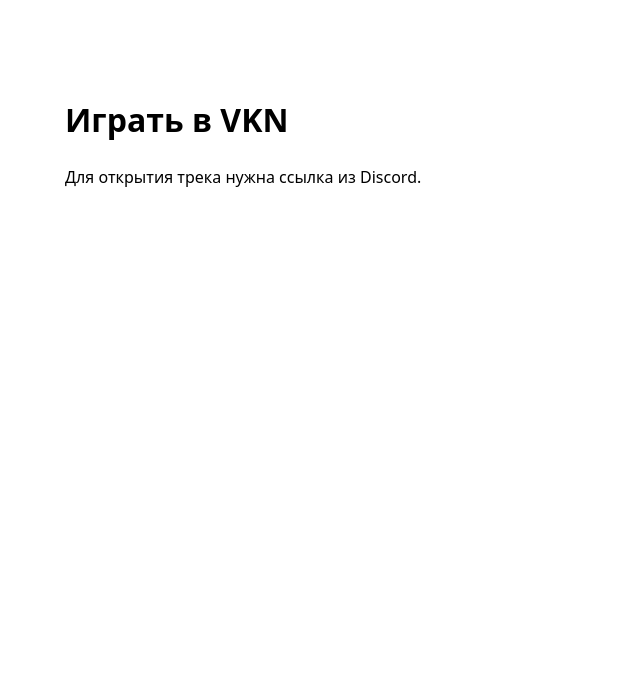
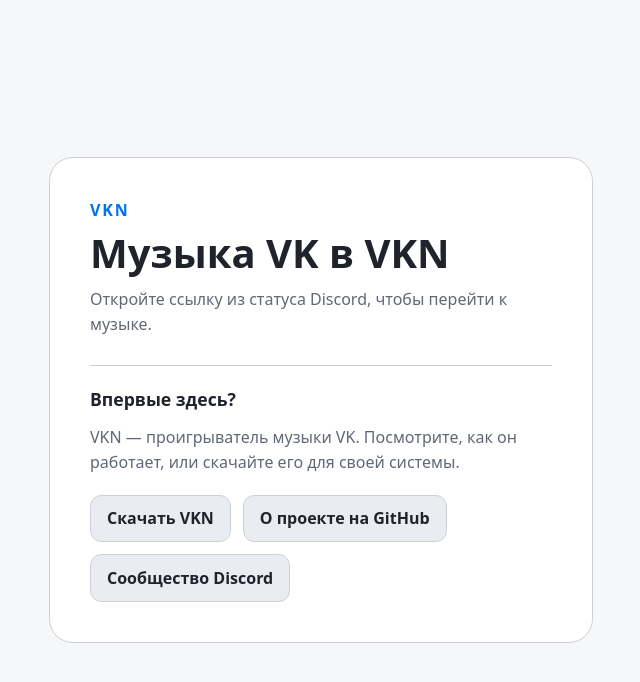
Before and after one commit to gr4shin/vkn, a plain HTML site: page play/index.html in a window 1280 px wide. Shown: the whole page, without its empty margins (319-959 px from the left). Drawn offline with Linux system fonts and the light colour scheme.

Commit message:
Обновить страницу перехода из Discord
Co-Authored-By: Codex <noreply@openai.com>

```diff
--- a/play/index.html
+++ b/play/index.html
@@ -3,28 +3,104 @@
 <meta charset="utf-8">
 <meta name="viewport" content="width=device-width, initial-scale=1">
 <meta name="referrer" content="no-referrer">
-<title>Играть в VKN</title>
+<title>Открыть музыку · VKN</title>
 <style>
-    :root { color-scheme: light dark; font: 1rem/1.5 system-ui, sans-serif; }
-    body { max-width: 32rem; margin: 12vh auto; padding: 0 1.25rem; }
+    :root {
+        color-scheme: light dark;
+        font: 1rem/1.55 system-ui, sans-serif;
+        --background: light-dark(#f6f7f9, #111318);
+        --surface: light-dark(#ffffff, #191c22);
+        --text: light-dark(#20232b, #e4e6eb);
+        --muted: light-dark(#616875, #b0b3b8);
+        --line: light-dark(#ced0d4, #3a3b3c);
+        --accent: #0077ff;
+        --accent-ink: light-dark(#0071f2, #1281ff);
+        --button-background: light-dark(#e9ecf1, #272b34);
+    }
+    * { box-sizing: border-box; }
+    [hidden] { display: none !important; }
+    body {
+        display: grid;
+        grid-template-columns: minmax(0, 1fr);
+        place-items: center;
+        min-height: 100svh;
+        margin: 0;
+        padding: 1.25rem;
+        background: var(--background);
+        color: var(--text);
+    }
+    main {
+        width: min(100%, 34rem);
+        padding: clamp(1.25rem, 5vw, 2.5rem);
+        border: 1px solid var(--line);
+        border-radius: 1.5rem;
+        background: var(--surface);
+    }
+    .brand { color: var(--accent-ink); font-weight: 800; letter-spacing: .12em; }
+    h1 { margin: .5rem 0; font-size: clamp(1.7rem, 6vw, 2.5rem); line-height: 1.1; }
+    p { margin: .75rem 0 1.25rem; color: var(--muted); }
     nav { display: flex; flex-wrap: wrap; gap: .75rem; }
-    nav[hidden] { display: none; }
-    nav a { border: 1px solid currentColor; border-radius: .5rem; padding: .6rem 1rem; }
+    button:focus-visible { outline: 2px solid var(--accent-ink); outline-offset: 4px; }
+    .button {
+        border: 1px solid var(--line);
+        border-radius: .7rem;
+        padding: .65rem 1rem;
+        color: var(--text);
+        background: var(--button-background);
+        font: inherit;
+        font-weight: 650;
+        cursor: pointer;
+    }
+    .button:hover { border-color: var(--accent-ink); }
+    .button:active { transform: translateY(1px); }
+    .primary { background: var(--accent); border-color: var(--accent); color: #000; }
+    .project { margin-top: 1.75rem; padding-top: 1.25rem; border-top: 1px solid var(--line); }
+    .project h2 { margin: 0; font-size: 1.1rem; }
 </style>
 <main>
-    <h1>Играть в VKN</h1>
-    <p id="message">Для открытия трека нужна ссылка из Discord.</p>
-    <nav id="actions" hidden>
-        <a id="play">Открыть VKN</a>
-        <a id="vk">Открыть трек в VK</a>
+    <span class="brand">VKN</span>
+    <h1 id="title">Музыка VK в VKN</h1>
+    <p id="message">Откройте ссылку из статуса Discord, чтобы перейти к музыке.</p>
+    <nav id="actions" aria-label="Открыть музыку" hidden>
+        <button type="button" class="button primary" id="play" hidden>Открыть в VKN</button>
+        <button type="button" class="button" id="vk">Открыть в VK</button>
     </nav>
+    <section class="project" aria-labelledby="project-title">
+        <h2 id="project-title">Впервые здесь?</h2>
+        <p>VKN — проигрыватель музыки VK. Посмотрите, как он работает, или скачайте его для своей системы.</p>
+        <nav aria-label="О проекте VKN">
+            <button class="button" type="button" data-url="https://github.com/gr4shin/vkn/releases/latest">Скачать VKN</button>
+            <button class="button" type="button" data-url="https://github.com/gr4shin/vkn">О проекте на GitHub</button>
+            <button class="button" type="button" data-url="https://discord.gg/H7CePVp4vS">Сообщество Discord</button>
+        </nav>
+    </section>
 </main>
 <script>
-    const id = location.hash.slice(1);
-    if (/^-?[1-9]\d{0,18}_[1-9]\d{0,18}$/.test(id)) {
-        document.getElementById('play').href = 'vkn://play/' + id;
-        document.getElementById('vk').href = 'https://vk.ru/audio' + id;
-        document.getElementById('message').textContent = 'Откройте установленный VKN или перейдите к треку в VK.';
+    document.querySelectorAll('button').forEach(button => {
+        button.addEventListener('click', () => {
+            if (button.dataset.url) location.assign(button.dataset.url);
+        });
+    });
+
+    const target = /^(?:(album|playlist)\/)?(-?[1-9]\d*_[1-9]\d*)$/.exec(location.hash.slice(1));
+    if (target) {
+        const [, collection, id] = target;
+        const title = document.getElementById('title');
+        const message = document.getElementById('message');
+        const play = document.getElementById('play');
+        const vk = document.getElementById('vk');
+        const canPlay = !collection && /^-?[1-9]\d{0,18}_[1-9]\d{0,18}$/.test(id);
+
+        title.textContent = collection === 'album' ? 'Открыть альбом' : collection === 'playlist' ? 'Открыть плейлист' : 'Открыть трек';
+        message.textContent = canPlay
+            ? 'Если VKN уже установлен, откройте трек в приложении. Его также можно открыть в VK.'
+            : 'Откройте музыку на сайте VK.';
+        vk.dataset.url = collection ? 'https://vk.ru/music/playlist/' + id : 'https://vk.ru/audio' + id;
+        if (canPlay) {
+            play.dataset.url = 'vkn://play/' + id;
+            play.hidden = false;
+        }
         document.getElementById('actions').hidden = false;
     }
 </script>
+</html>
```
